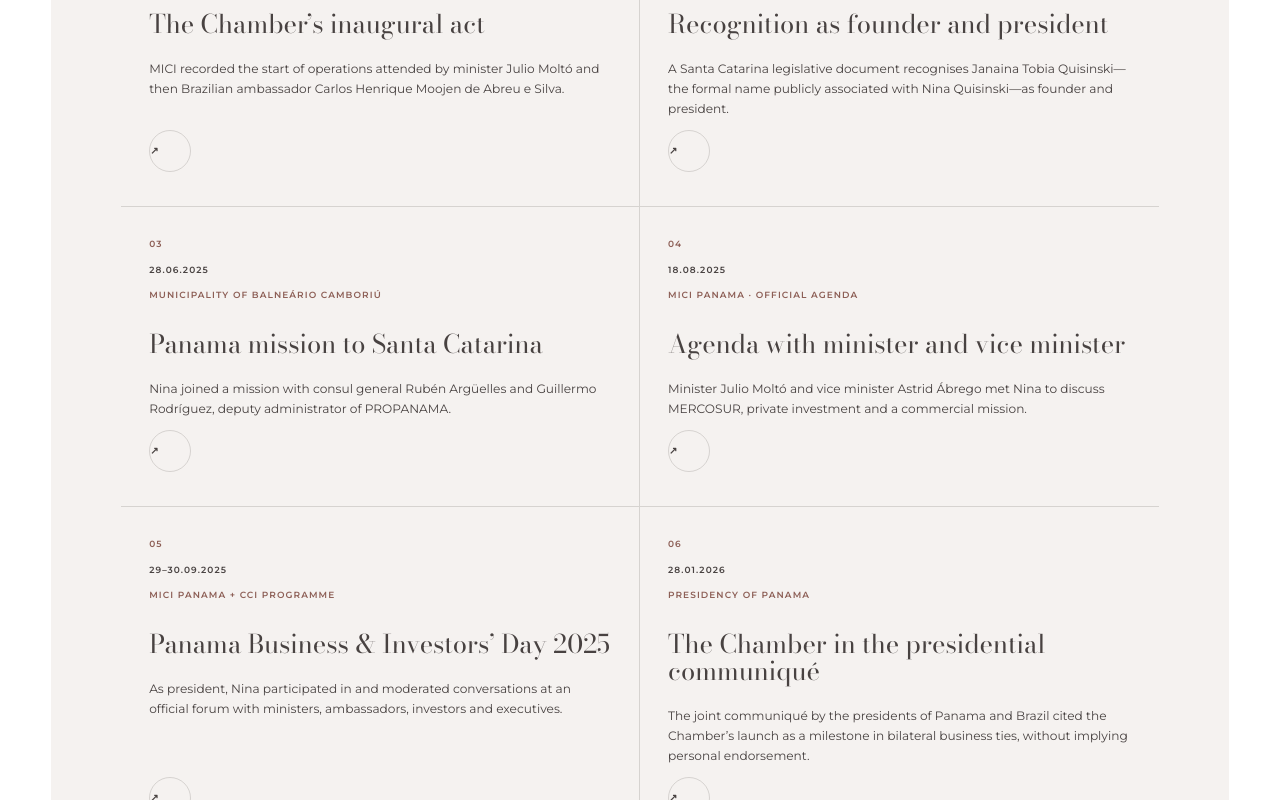
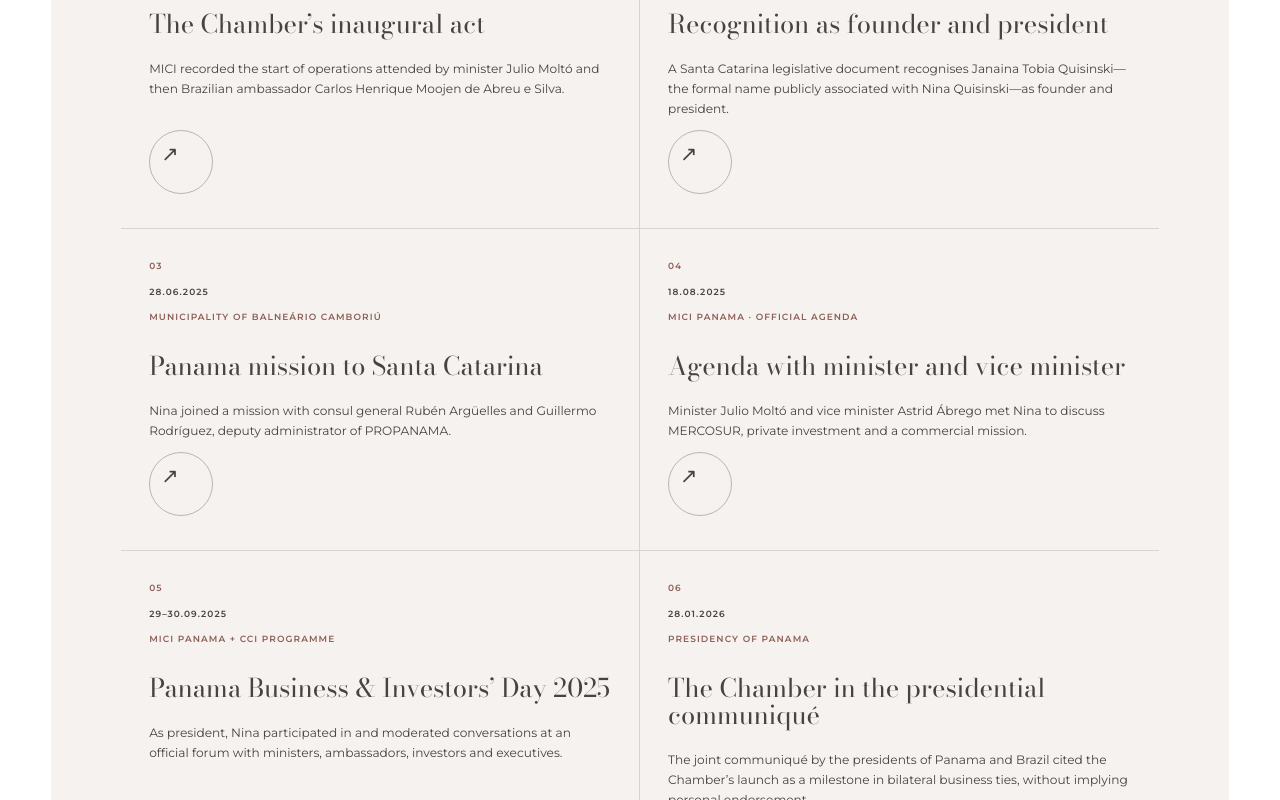
Before and after one commit to nquisinski1/Chairwoman, a Next.js app: page /en in a window 1280 px wide. Shown: the part 2840-3640 px from the top of the page. Built offline with nearby package versions, Linux system fonts and the light colour scheme.

Commit message:
use standard circular source icon

```diff
--- a/app/globals.css
+++ b/app/globals.css
@@ -2066,6 +2066,31 @@ summary:focus-visible {
 .ne-record { background: var(--ne-paper-deep); }
 .ne-record li > span,
 .ne-record small { color: var(--ne-copper-deep); }
+.ne-record li > a {
+  position: relative;
+  display: block;
+  width: 64px;
+  min-height: 64px;
+  margin-top: auto;
+  border: 1px solid rgba(72, 66, 65, .34);
+  border-radius: 50%;
+  transition: border-color .2s ease, background-color .2s ease;
+}
+.ne-record li > a span {
+  position: absolute;
+  top: 13px;
+  left: 11px;
+  font-family: Arial, sans-serif;
+  font-size: 1.3rem;
+  font-weight: 300;
+  line-height: 1;
+  transition: transform .2s ease;
+}
+.ne-record li > a:hover {
+  border-color: var(--ne-copper-deep);
+  background: rgba(198, 141, 128, .08);
+}
+.ne-record li > a:hover span { transform: translate(3px, -3px); }
 
 .ne-letters {
   background: var(--ne-ink-deep);
@@ -2107,4 +2132,6 @@ summary:focus-visible {
   .ne-mobile-menu summary { color: var(--ne-ink); }
   .ne-mobile-menu nav { background: var(--ne-ink-deep); color: var(--ne-white); }
   .ne-mobile-menu nav a { border-color: rgba(255, 255, 255, .18); }
-}
+  .ne-record li > a { width: 56px; min-height: 56px; }
+  .ne-record li > a span { top: 11px; left: 10px; font-size: 1.15rem; }
+}
```
Also changed, not shown: 1 other file (tests, documents, lock files or other folders).
